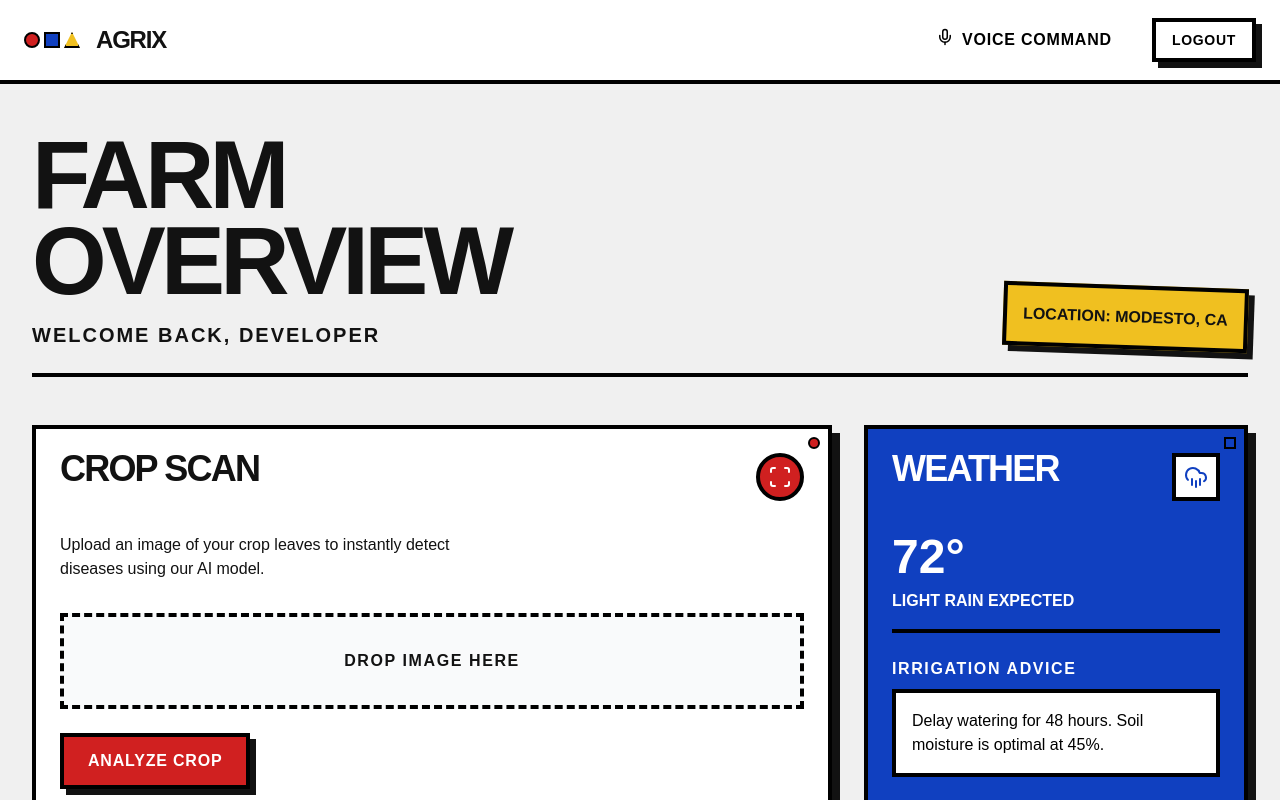
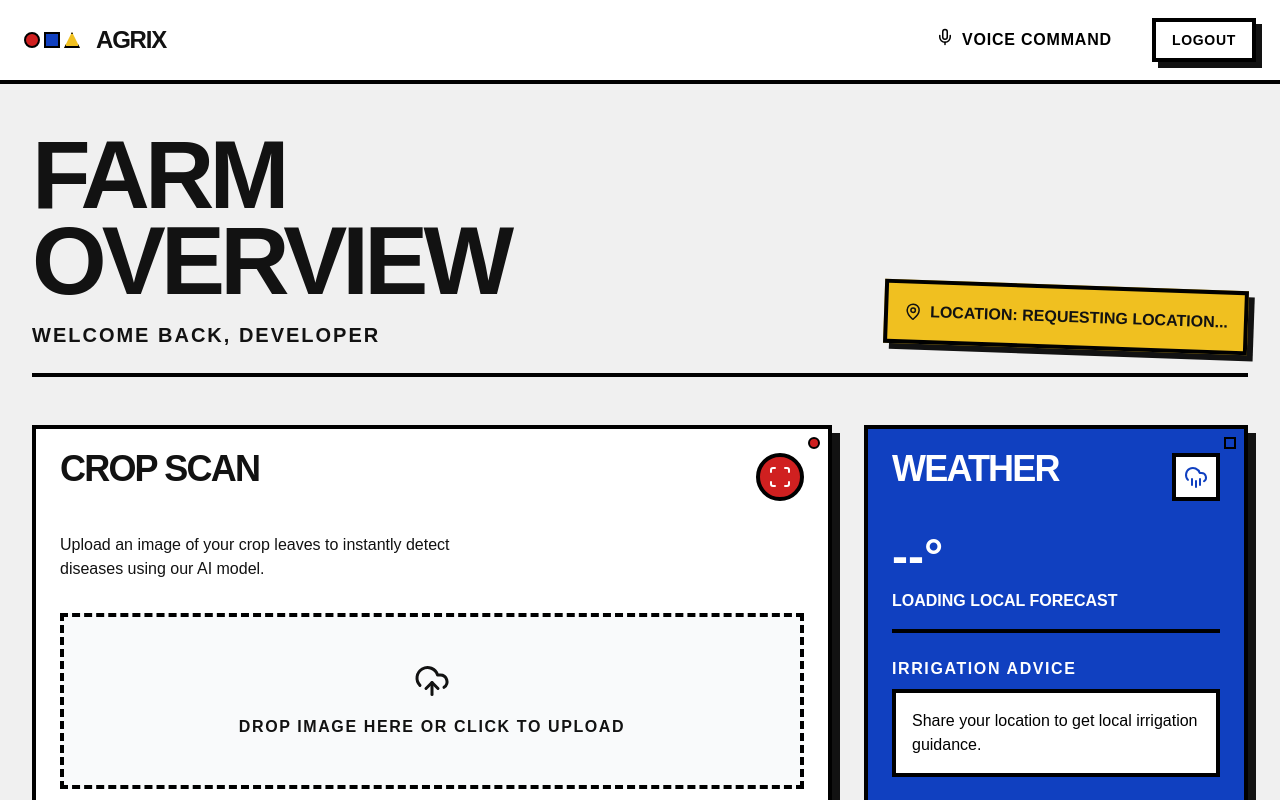
Before and after one commit to CraxCurl/AgriX, a React (Vite) app in the folder client/: page /dashboard in a window 1280 px wide. Shown: the top 800 px of the page. Built offline with nearby package versions, Linux system fonts and the light colour scheme; no server answers.

Commit message:
scan and weather fix

```diff
--- a/client/src/pages/Dashboard.jsx
+++ b/client/src/pages/Dashboard.jsx
@@ -1,9 +1,207 @@
-import React from 'react';
+import { useEffect, useMemo, useRef, useState } from 'react';
 import { Card } from '../components/ui/Card';
 import { Button } from '../components/ui/Button';
-import { CloudRain, TrendingUp, Scan, Mic } from 'lucide-react';
+import { CloudRain, TrendingUp, Scan, Mic, UploadCloud, MapPin } from 'lucide-react';
+
+const API_BASE_URL = import.meta.env.VITE_API_BASE_URL || 'http://localhost:8000';
+
+const weatherCodeLabels = {
+  0: 'Clear Sky',
+  1: 'Mainly Clear',
+  2: 'Partly Cloudy',
+  3: 'Overcast',
+  45: 'Foggy',
+  48: 'Rime Fog',
+  51: 'Light Drizzle',
+  53: 'Drizzle',
+  55: 'Heavy Drizzle',
+  61: 'Light Rain',
+  63: 'Rain',
+  65: 'Heavy Rain',
+  71: 'Light Snow',
+  73: 'Snow',
+  75: 'Heavy Snow',
+  80: 'Rain Showers',
+  81: 'Heavy Showers',
+  82: 'Violent Showers',
+  95: 'Thunderstorm',
+  96: 'Thunderstorm With Hail',
+  99: 'Severe Thunderstorm',
+};
+
+function getWeatherLabel(code) {
+  return weatherCodeLabels[code] || 'Forecast Updated';
+}
+
+function buildIrrigationAdvice(forecast) {
+  const rainChance = forecast.daily?.precipitation_probability_max?.[0] ?? 0;
+  const weatherCode = forecast.current?.weather_code;
+  const rainyNow = [51, 53, 55, 61, 63, 65, 80, 81, 82, 95, 96, 99].includes(weatherCode);
+
+  if (rainyNow || rainChance >= 60) {
+    return 'Delay watering for 24-48 hours. Rain is likely in this forecast window.';
+  }
+
+  if (rainChance >= 30) {
+    return 'Use light irrigation and check soil moisture before watering deeply.';
+  }
+
+  return 'Water on the next cool morning or evening if the top soil feels dry.';
+}
 
 export default function Dashboard() {
+  const fileInputRef = useRef(null);
+  const cropPreviewRef = useRef('');
+  const [cropFile, setCropFile] = useState(null);
+  const [cropPreview, setCropPreview] = useState('');
+  const [scanResult, setScanResult] = useState(null);
+  const [scanStatus, setScanStatus] = useState('idle');
+  const [scanError, setScanError] = useState('');
+  const [isDragging, setIsDragging] = useState(false);
+  const [locationLabel, setLocationLabel] = useState('Requesting location...');
+  const [weather, setWeather] = useState(null);
+  const [weatherStatus, setWeatherStatus] = useState('loading');
+  const [weatherError, setWeatherError] = useState('');
+
+  useEffect(() => {
+    if (!navigator.geolocation) {
+      window.setTimeout(() => {
+        setWeatherStatus('error');
+        setWeatherError('Location access is not supported by this browser.');
+        setLocationLabel('Location unavailable');
+      }, 0);
+      return;
+    }
+
+    navigator.geolocation.getCurrentPosition(
+      async ({ coords }) => {
+        try {
+          setWeatherStatus('loading');
+          const { latitude, longitude } = coords;
+
+          const [forecastResponse, placeResponse] = await Promise.all([
+            fetch(
+              `https://api.open-meteo.com/v1/forecast?latitude=${latitude}&longitude=${longitude}&current=temperature_2m,weather_code&daily=weather_code,temperature_2m_max,temperature_2m_min,precipitation_probability_max&temperature_unit=fahrenheit&timezone=auto&forecast_days=3`
+            ),
+            fetch(
+              `https://api.bigdatacloud.net/data/reverse-geocode-client?latitude=${latitude}&longitude=${longitude}&localityLanguage=en`
+            ),
+          ]);
+
+          if (!forecastResponse.ok) {
+            throw new Error('Weather forecast could not be loaded.');
+          }
+
+          const forecast = await forecastResponse.json();
+          const place = placeResponse.ok ? await placeResponse.json() : null;
+          const locality = place?.city || place?.locality || place?.principalSubdivision;
+          const region = place?.principalSubdivisionCode || place?.principalSubdivision;
+
+          setWeather(forecast);
+          setLocationLabel(
+            [locality, region].filter(Boolean).join(', ') ||
+              `${latitude.toFixed(2)}, ${longitude.toFixed(2)}`
+          );
+          setWeatherStatus('ready');
+          setWeatherError('');
+        } catch (error) {
+          setWeatherStatus('error');
+          setWeatherError(error.message || 'Weather forecast could not be loaded.');
+          setLocationLabel('Location detected');
+        }
+      },
+      (error) => {
+        setWeatherStatus('error');
+        setWeatherError(
+          error.code === error.PERMISSION_DENIED
+            ? 'Allow location access to show your local forecast.'
+            : 'Unable to detect your location.'
+        );
+        setLocationLabel('Location needed');
+      },
+      { enableHighAccuracy: true, timeout: 10000, maximumAge: 300000 }
+    );
+  }, []);
+
+  useEffect(() => () => {
+    if (cropPreviewRef.current) {
+      URL.revokeObjectURL(cropPreviewRef.current);
+    }
+  }, []);
+
+  const currentTemperature = useMemo(() => {
+    const temp = weather?.current?.temperature_2m;
+    return Number.isFinite(temp) ? Math.round(temp) : null;
+  }, [weather]);
+
+  const forecastLabel = weather ? getWeatherLabel(weather.current?.weather_code) : 'Waiting For Location';
+  const irrigationAdvice = weather ? buildIrrigationAdvice(weather) : 'Share your location to get local irrigation guidance.';
+
+  function handleCropFile(file) {
+    if (!file) return;
+
+    if (!file.type.startsWith('image/')) {
+      setScanError('Please upload an image file.');
+      return;
+    }
+
+    if (cropPreviewRef.current) {
+      URL.revokeObjectURL(cropPreviewRef.current);
+    }
+
+    const objectUrl = URL.createObjectURL(file);
+    cropPreviewRef.current = objectUrl;
+    setCropFile(file);
+    setCropPreview(objectUrl);
+    setScanResult(null);
+    setScanError('');
+    setScanStatus('idle');
+  }
+
+  function clearCropFile() {
+    if (cropPreviewRef.current) {
+      URL.revokeObjectURL(cropPreviewRef.current);
+      cropPreviewRef.current = '';
+    }
+
+    setCropFile(null);
+    setCropPreview('');
+    setScanResult(null);
+    setScanError('');
+    setScanStatus('idle');
+    if (fileInputRef.current) fileInputRef.current.value = '';
+  }
+
+  async function analyzeCrop() {
+    if (!cropFile) {
+      setScanError('Choose or drop a crop image first.');
+      return;
+    }
+
+    const formData = new FormData();
+    formData.append('file', cropFile);
+
+    try {
+      setScanStatus('loading');
+      setScanError('');
+      const response = await fetch(`${API_BASE_URL}/api/farming/disease-detection`, {
+        method: 'POST',
+        body: formData,
+      });
+
+      if (!response.ok) {
+        throw new Error('Crop scan failed. Make sure the backend server is running.');
+      }
+
+      const result = await response.json();
+      setScanResult(result);
+      setScanStatus('success');
+    } catch (error) {
+      setScanStatus('error');
+      setScanError(error.message || 'Crop scan failed.');
+    }
+  }
+
   return (
     <div className="min-h-screen bg-background">
       {/* Top Navigation */}
@@ -36,7 +234,10 @@ export default function Dashboard() {
             <p className="text-xl font-bold uppercase tracking-widest mt-4">Welcome back, Developer</p>
           </div>
           <div className="bg-primary-yellow border-4 border-black shadow-bauhaus-md p-4 rotate-2">
-             <p className="font-bold uppercase">Location: Modesto, CA</p>
+             <p className="font-bold uppercase flex items-center gap-2">
+               <MapPin size={18} />
+               Location: {locationLabel}
+             </p>
           </div>
         </div>
 
@@ -52,10 +253,71 @@ export default function Dashboard() {
               </div>
             </div>
             <p className="font-medium mb-8 max-w-md">Upload an image of your crop leaves to instantly detect diseases using our AI model.</p>
-            <div className="border-4 border-dashed border-black p-8 text-center bg-gray-50 mb-6 cursor-pointer hover:bg-gray-100 transition-colors">
-               <span className="font-bold uppercase tracking-widest">Drop Image Here</span>
+            <input
+              ref={fileInputRef}
+              className="hidden"
+              type="file"
+              accept="image/*"
+              onChange={(event) => handleCropFile(event.target.files?.[0])}
+            />
+            <div
+              role="button"
+              tabIndex={0}
+              onClick={() => fileInputRef.current?.click()}
+              onKeyDown={(event) => {
+                if (event.key === 'Enter' || event.key === ' ') {
+                  event.preventDefault();
+                  fileInputRef.current?.click();
+                }
+              }}
+              onDragOver={(event) => {
+                event.preventDefault();
+                setIsDragging(true);
+              }}
+              onDragLeave={() => setIsDragging(false)}
+              onDrop={(event) => {
+                event.preventDefault();
+                setIsDragging(false);
+                handleCropFile(event.dataTransfer.files?.[0]);
+              }}
+              className={`border-4 border-dashed border-black p-6 text-center mb-6 cursor-pointer transition-colors min-h-44 flex flex-col items-center justify-center gap-4 ${
+                isDragging ? 'bg-primary-yellow' : 'bg-gray-50 hover:bg-gray-100'
+              }`}
+            >
+               {cropPreview ? (
+                 <>
+                   <img src={cropPreview} alt="Selected crop preview" className="max-h-56 w-full object-contain border-4 border-black bg-white" />
+                   <span className="font-bold uppercase tracking-widest break-all">{cropFile.name}</span>
+                 </>
+               ) : (
+                 <>
+                   <UploadCloud size={36} />
+                   <span className="font-bold uppercase tracking-widest">Drop Image Here Or Click To Upload</span>
+                 </>
+               )}
             </div>
-            <Button variant="primary">Analyze Crop</Button>
+            <div className="flex flex-col sm:flex-row gap-4 sm:items-center">
+              <Button variant="primary" onClick={analyzeCrop} disabled={scanStatus === 'loading'}>
+                {scanStatus === 'loading' ? 'Analyzing...' : 'Analyze Crop'}
+              </Button>
+              {cropFile && (
+                <Button
+                  variant="outline"
+                  onClick={clearCropFile}
+                >
+                  Remove Image
+                </Button>
+              )}
+            </div>
+            {scanError && <p className="mt-4 font-bold text-primary-red">{scanError}</p>}
+            {scanResult && (
+              <div className="mt-6 bg-white border-4 border-black p-4 shadow-bauhaus-md">
+                <p className="font-bold uppercase tracking-widest text-gray-500 mb-1">Scan Result</p>
+                <p className="text-3xl font-black uppercase">{scanResult.disease}</p>
+                <p className="font-bold mt-2">Confidence: {scanResult.confidence}%</p>
+                <p className="font-medium mt-2">{scanResult.recommendation}</p>
+              </div>
+            )}
           </Card>
 
           {/* Weather & Irrigation */}
@@ -68,13 +330,18 @@ export default function Dashboard() {
             </div>
             <div className="space-y-6">
               <div className="border-b-4 border-black pb-4">
-                <p className="text-5xl font-black mb-2">72°</p>
-                <p className="font-bold uppercase">Light Rain Expected</p>
+                <p className="text-5xl font-black mb-2">
+                  {currentTemperature === null ? '--' : currentTemperature}°
+                </p>
+                <p className="font-bold uppercase">
+                  {weatherStatus === 'loading' ? 'Loading Local Forecast' : forecastLabel}
+                </p>
+                {weatherError && <p className="font-medium mt-3 text-white">{weatherError}</p>}
               </div>
               <div>
                 <p className="font-bold uppercase tracking-widest mb-2">Irrigation Advice</p>
                 <div className="bg-white text-black p-4 border-4 border-black font-medium">
-                  Delay watering for 48 hours. Soil moisture is optimal at 45%.
+                  {irrigationAdvice}
                 </div>
               </div>
             </div>
```
Also changed, not shown: 2 other files (tests, documents, lock files or other folders).
